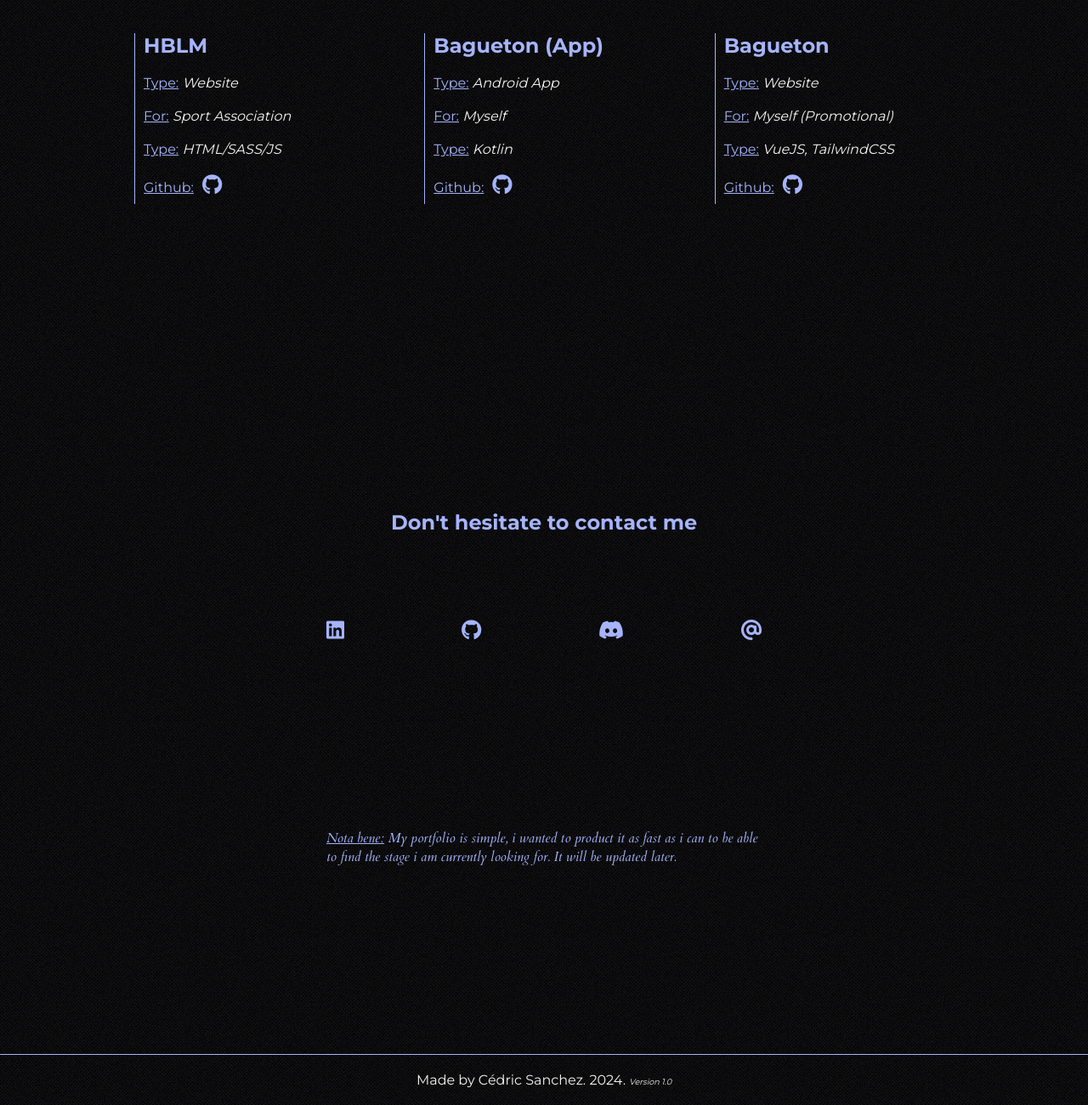
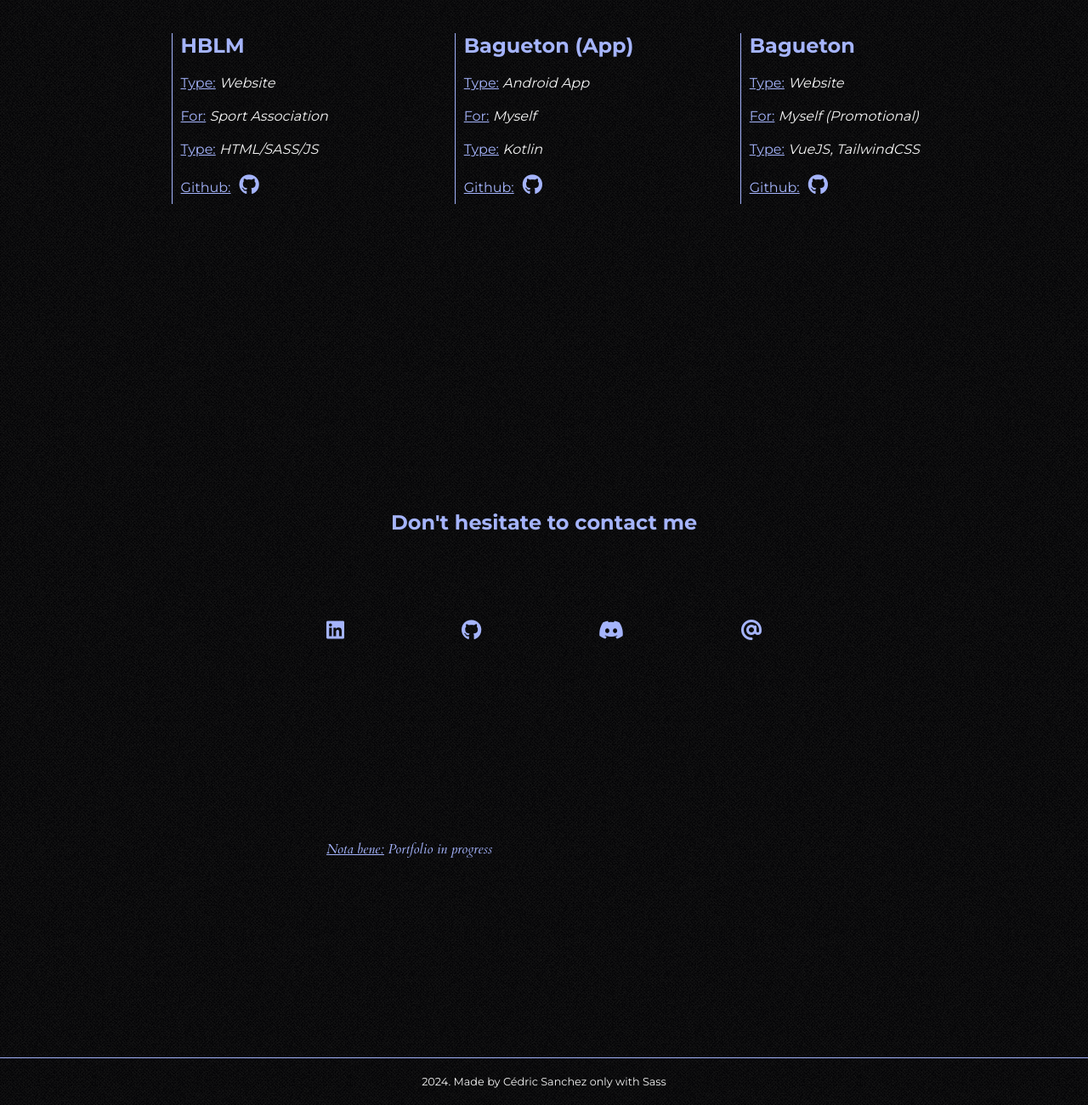
Before and after one commit to CedricSanchezGithub/portfolio_v2, a plain HTML site: page index.html in a window 1280 px wide. Shown: the part 1100-2400 px from the top of the page at 85% size. Drawn offline with Linux system fonts and the light colour scheme.

Commit message:
update 6 files

```diff
--- a/index.html
+++ b/index.html
@@ -107,14 +107,12 @@
       </div>
       <div class="message">
         <p>
-          <span>Nota bene:</span> My portfolio is simple, i wanted to product it
-          as fast as i can to be able to find the stage i am currently looking
-          for. It will be updated later.
+          <span>Nota bene:</span> Portfolio in progress
         </p>
       </div>
       <footer>
         <div class="footer">
-          <p>Made by <span>Cédric Sanchez</span>. 2024. <i>Version 1.0</i></p>
+          <p>2024. Made by <span>Cédric Sanchez only with Sass</span></p>
         </div>
       </footer>
     </section>
--- a/styles/_footer.scss
+++ b/styles/_footer.scss
@@ -6,6 +6,7 @@ footer{
         color: whitesmoke;
         padding: 20px;
         border-top: 1px solid var.$color1;
+        font-size: 0.8rem;
         i{
             font-size: 0.6rem;
         }
--- a/styles/_section-1.scss
+++ b/styles/_section-1.scss
@@ -11,6 +11,7 @@
     justify-items: center;
     margin: 0 auto;
     width: 90%;
+    max-width: 1500px;
     @media (width < 500px) {
       grid-template-rows: 1fr 1fr;
       grid-template-columns: none;
--- a/styles/_section-2.scss
+++ b/styles/_section-2.scss
@@ -18,6 +18,7 @@
     grid-template-columns: repeat(3, 1fr);
     width: 80%;
     margin: 100px auto;
+    justify-items: center;
     @media (width<670px) {
       grid-template-columns: none;
     }
```
Also changed, not shown: style.css, 1 other file.
